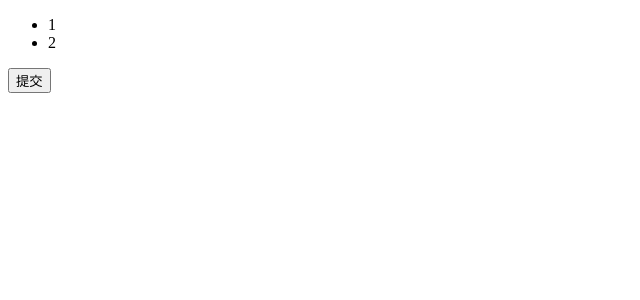
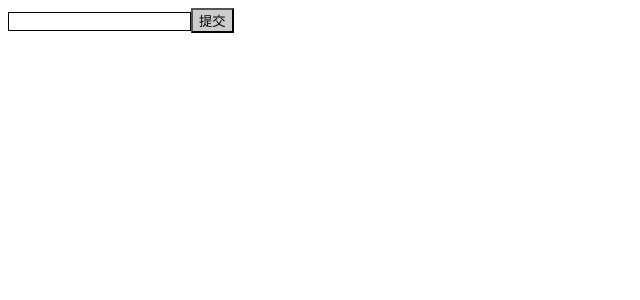
Before and after one commit to robbiemie/template-react-seed, a React (Create React App) app: page / in a window 1280 px wide. Shown: the top 300 px of the page, without its empty margins (0-640 px from the left). Built offline with nearby package versions, Linux system fonts and the light colour scheme.

Commit message:
feat: 新增方法/事件绑定

```diff
--- /dev/null
+++ b/src/module/TodoList/index.css
@@ -0,0 +1,6 @@
+input {
+  border: 1px solid #000;
+}
+button {
+  background-color: #ccc;
+}
--- a/src/module/TodoList/index.js
+++ b/src/module/TodoList/index.js
@@ -1,17 +1,48 @@
 import React ,{Component,Fragment} from 'react'
+import './index.css'
 
 class TodoList extends Component {
-  state = {  }
+  constructor(){
+    super()
+    this.state = {
+      target: '',
+      list: []
+    }
+  }
   render() {
     return (
       <Fragment>
+        <input
+          value={this.state.target} // 绑定数据
+          onChange={this.handleInput.bind(this)} // 绑定方法
+        />
+        <button onClick={this.handleSubmit.bind(this)}>提交</button>
         <ul>
-          <li>1</li>
-          <li>2</li>
+          {
+            this.state.list.map((item,index)=>{
+              return <li key={index}>{item.value}</li>
+            })
+          }
         </ul>
-        <button>提交</button>
       </Fragment>
      )
+  }
+  handleInput(e){
+    // 修改state中的数据
+    console.log('e',e.target.value)
+    this.setState({
+      target: e.target.value
+    })
+  }
+  handleSubmit(e){
+    console.log('e',e)
+    const list = this.state.list
+    list.push({
+      value: this.state.target
+    })
+    this.setState({
+      list
+    })
   }
 }
 
```
